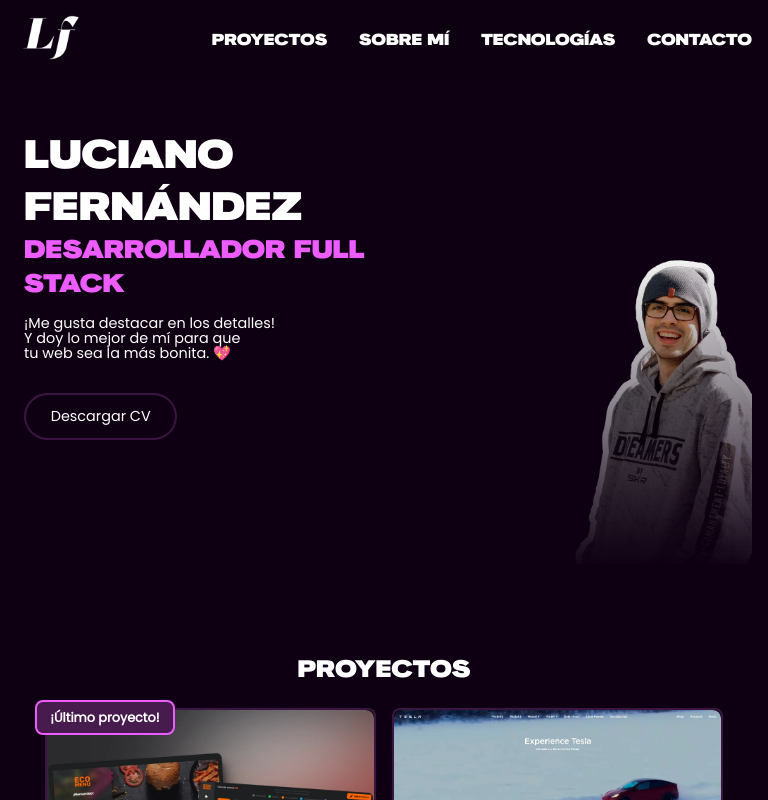
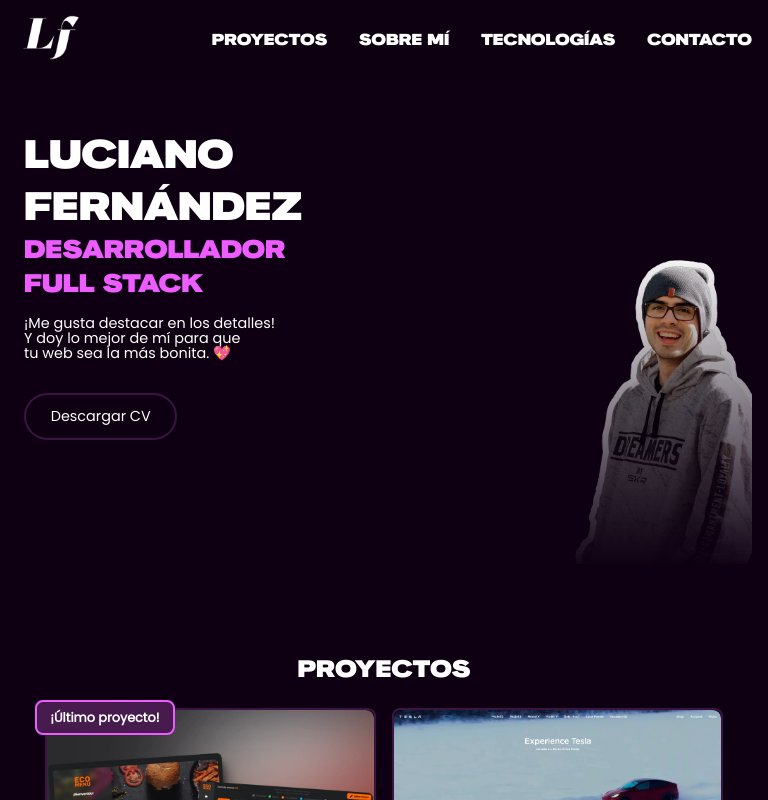
Before and after one commit to luchofseven/new-portfolio, a Next.js app: page / in a window 768 px wide. Shown: the top 800 px of the page. Built offline with nearby package versions, Linux system fonts and the light colour scheme.

Commit message:
fix: title hero and about me

```diff
--- a/src/components/AboutMe.tsx
+++ b/src/components/AboutMe.tsx
@@ -17,7 +17,7 @@ export default function AboutMe (): JSX.Element {
               />
             </picture>
             <p>
-              Tengo más de 3 años de experiencia utilizando tecnologías como:{' '}
+              Más de 3 años de experiencia en desarrollo de aplicaciones web. Especializado en <i>front end</i>, utilizando tecnologías como:{' '}
               <i>HTML, CSS, Sass, JavaScript, React</i>. También hago uso de{' '}
               <i>Next.Js, Tailwind, TypeScript, Node, NestJS</i>, entre otros.
             </p>
--- a/src/components/Hero.tsx
+++ b/src/components/Hero.tsx
@@ -4,7 +4,7 @@ export default function Hero (): JSX.Element {
       <div className="hero-container-top">
         <article className="hero-container-top-left">
           <h1>
-            Luciano Fernández<span>Desarrollador Full Stack</span>
+            Luciano Fernández<span>Desarrollador <span>Full Stack</span></span>
           </h1>
           <p>
             ¡Me gusta destacar en los detalles! Y doy lo mejor de mí para que tu
--- a/src/styles/styles.css
+++ b/src/styles/styles.css
@@ -153,13 +153,15 @@ img {
   font-family: HKGroteskWide, --font-dmSerifDisplay, sans-serif;
   font-size: 3rem;
   text-transform: uppercase;
+  display: flex;
+  flex-direction: column;
 }
 
 .hero-container .hero-container-top .hero-container-top-left h1 span {
   font-family: HKGroteskWide, var(--font-dmSerifDisplay), sans-serif;
   color: #ec5cff;
   font-size: 1.5rem;
-  display: block;
+  display: inline-block;
 }
 
 .hero-container .hero-container-top .hero-container-top-left p {
@@ -1300,7 +1302,7 @@ img {
   .hero-container .hero-container-top .hero-container-top-left h1 span {
     color: #ec5cff;
     font-size: 1.6rem;
-    display: block;
+    display: inline-block;
   }
   .hero-container .hero-container-top .hero-container-top-left p {
     line-height: 15px;
--- a/src/styles/styles.scss
+++ b/src/styles/styles.scss
@@ -178,12 +178,14 @@ img {
         font-family: HKGroteskWide, (--font-dmSerifDisplay), sans-serif;
         font-size: 3rem;
         text-transform: uppercase;
+        display: flex;
+        flex-direction: column;
 
         span {
           font-family: HKGroteskWide, var(--font-dmSerifDisplay), sans-serif;
           color: $second-color;
           font-size: 1.5rem;
-          display: block;
+          display: inline-block;
         }
       }
 
@@ -1447,7 +1449,7 @@ img {
           span {
             color: $second-color;
             font-size: 1.6rem;
-            display: block;
+            display: inline-block;
           }
         }
 
```
Also changed, not shown: src/styles/styles.min.css.
